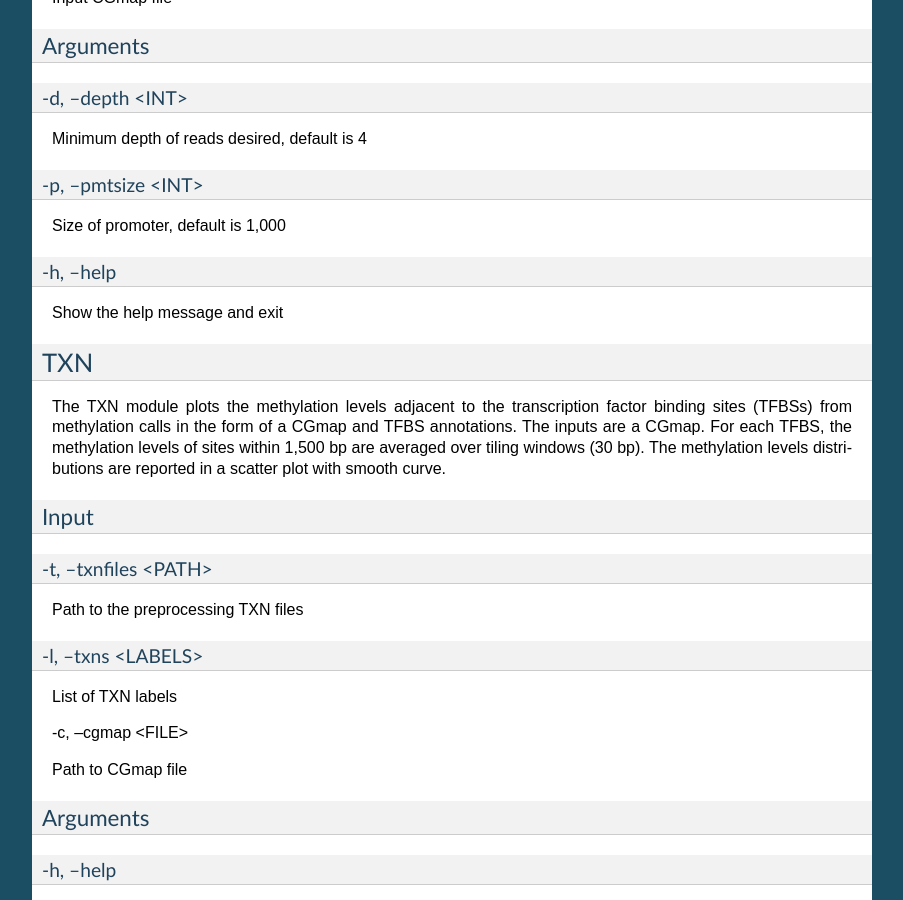
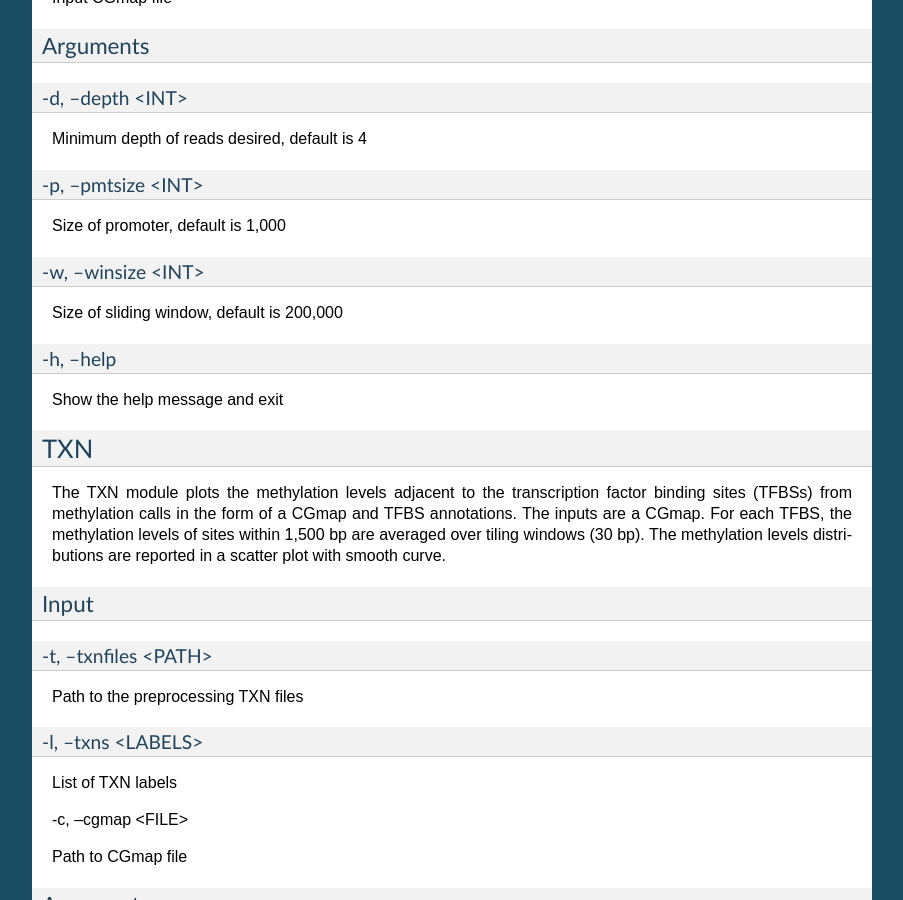
Before and after one commit to paoyangchen-laboratory/methgo, a Sphinx documentation site: the page built from docs/guide.rst, in a window 1280 px wide and 900 px high, scrolled down 1166 px. Shown: the whole window, without its empty margins (198-1101 px from the left). Built offline with Sphinx 7.4.7, drawn with Linux system fonts in a browser that asks for light colours.

Commit message:
Update docs

```diff
--- a/docs/guide.rst
+++ b/docs/guide.rst
@@ -79,6 +79,11 @@ Minimum depth of reads desired, default is 4
 """""""""""""""""""
 
 Size of promoter, default is 1,000
+
+-w, --winsize <INT>
+"""""""""""""""""""
+
+Size of sliding window, default is 200,000
 
 -h, --help
 """"""""""
```
